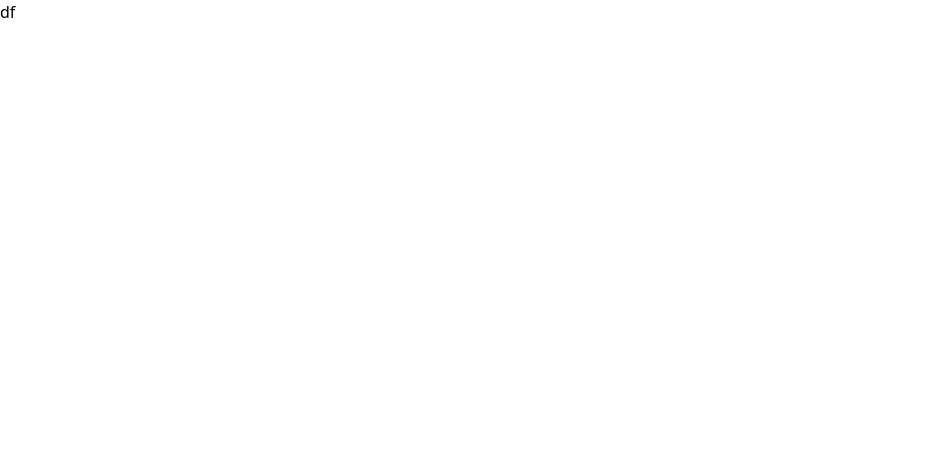
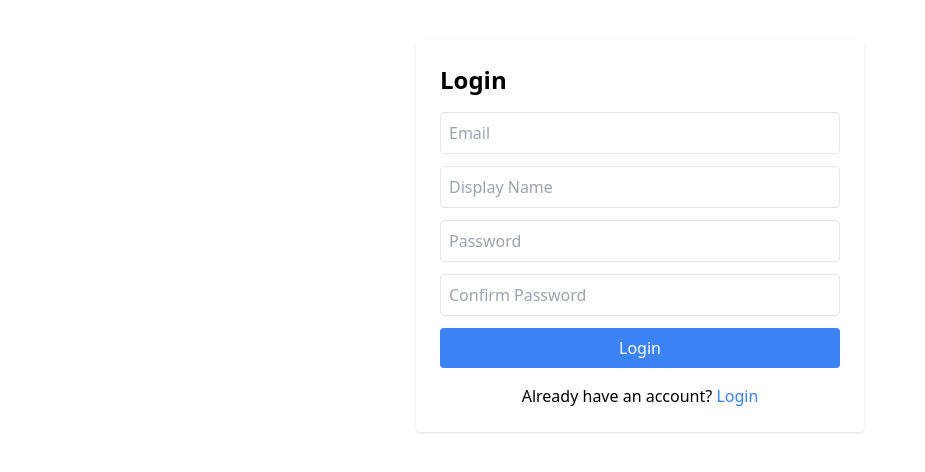
Before and after one commit to alisalehi6990/Fullstack-AI-Chatbot, a React (Create React App) app in the folder client/: page /register in a window 1280 px wide. Shown: the top 472 px of the page, without its empty margins (0-925 px from the left). Built offline with nearby package versions, Linux system fonts and the light colour scheme.

Commit message:
register form

```diff
--- a/client/src/components/AuthForm.tsx
+++ b/client/src/components/AuthForm.tsx
@@ -4,7 +4,7 @@ import { useNavigate } from "react-router-dom";
 
 interface AuthFormProps {
   title: string;
-  isLogin: boolean;
+  isLogin?: boolean;
   onSubmit: (data: AuthFormData) => Promise<void>;
 }
 
--- a/client/src/pages/Register.tsx
+++ b/client/src/pages/Register.tsx
@@ -1,11 +1,16 @@
-import React from 'react'
+import React from "react";
+import AuthForm from "../components/AuthForm";
+import { registerUser } from "../services/api";
+import { AuthFormData } from "../types/auth";
 
-function Register() {
-  return (
-    <div>
-      df
-    </div>
-  )
-}
+const Register: React.FC = () => {
+  const handleRegister = async (data: AuthFormData) => {
+    const response = await registerUser(data);
+    localStorage.setItem("token", response.token);
+    console.log("Logging in with", data);
+  };
 
-export default Register
+  return <AuthForm title="Login" onSubmit={handleRegister} />;
+};
+
+export default Register;
```
